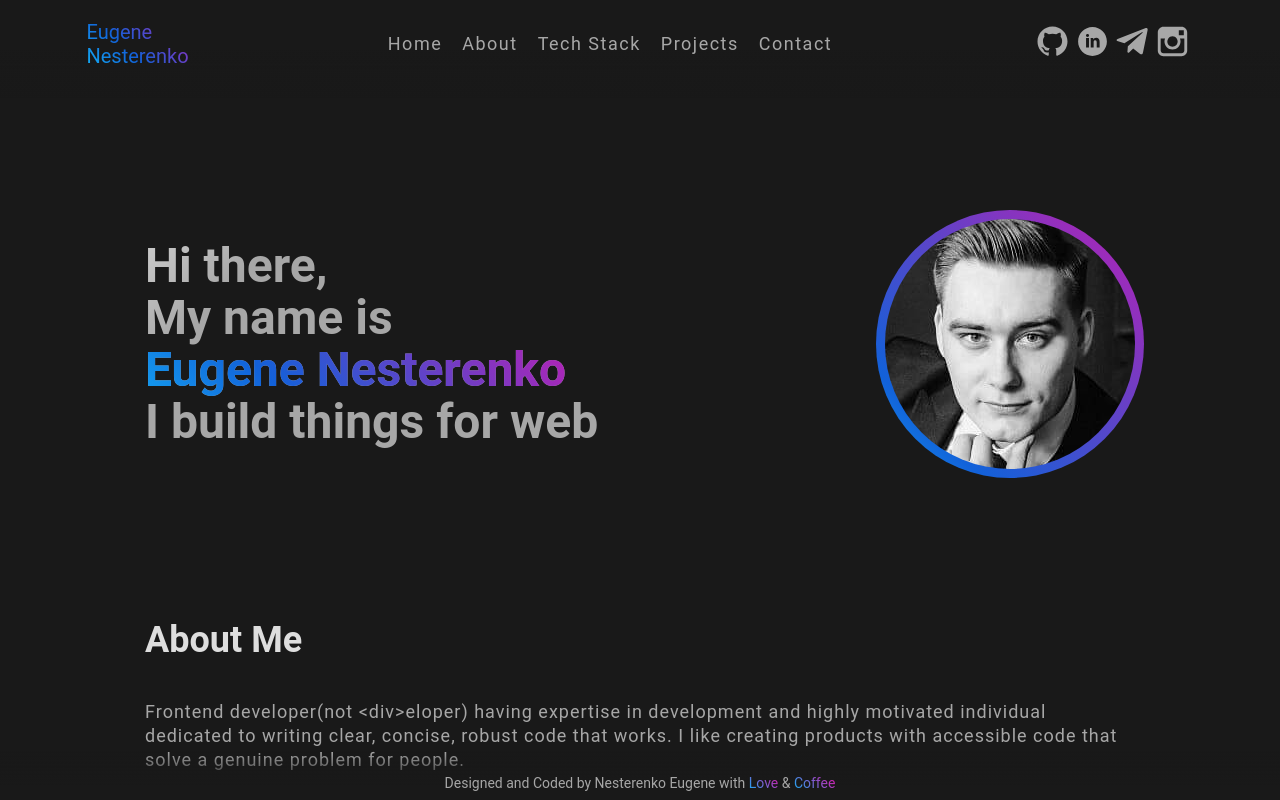
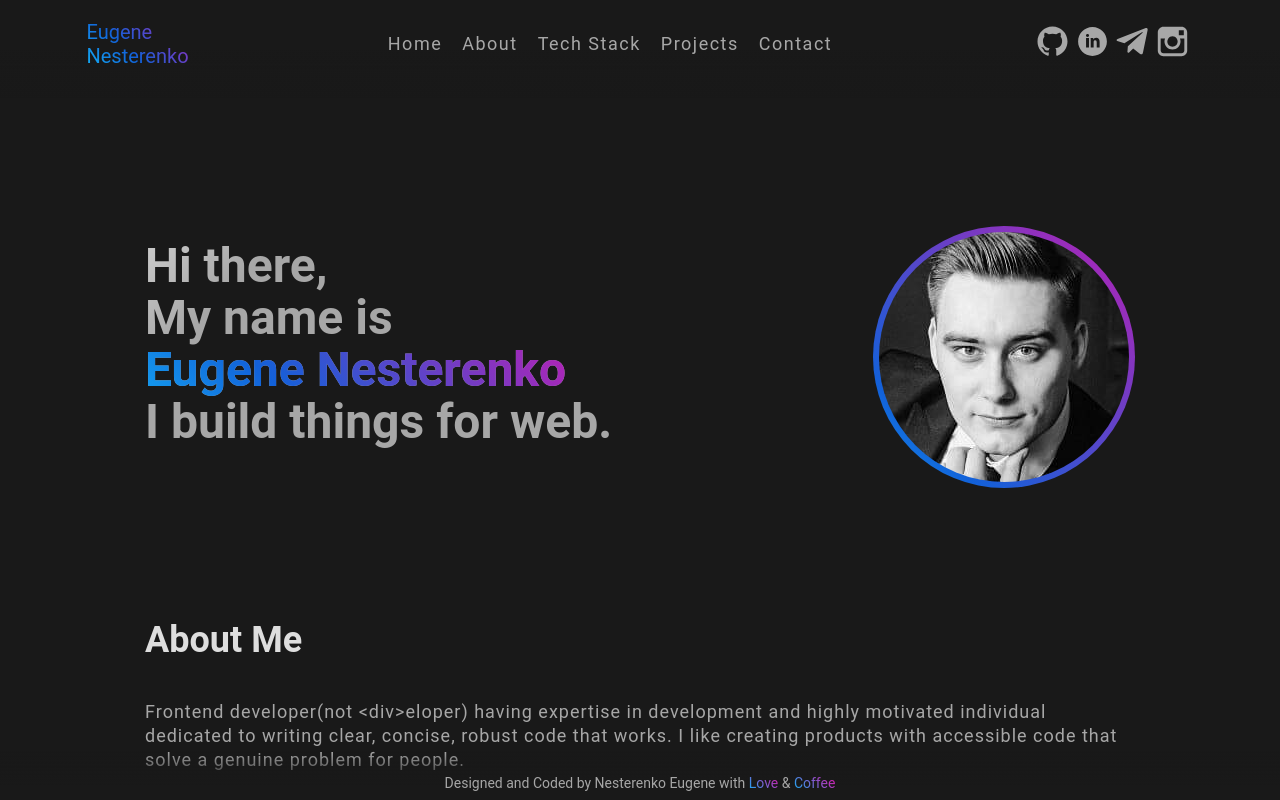
Before and after one commit to talismanchik/my_portfolio, a React (Vite) app: page / in a window 1280 px wide. Shown: the top 800 px of the page. Built offline with nearby package versions, Linux system fonts and the light colour scheme.

Commit message:
correct main

```diff
--- a/src/layout/sections/main/Home.module.scss
+++ b/src/layout/sections/main/Home.module.scss
@@ -1,8 +1,8 @@
 .homeContainer {
+  box-sizing: border-box;
   padding-top: 200px;
   // padding: 250px var(--padding-container-left-right) 50px;
 
-  .myInform {
   display: flex;
   align-items: center;
   justify-content: space-between;
@@ -34,6 +34,8 @@
   }
 
   .avatarWrapper {
+    margin: 6px;
+    align-self: end;
     position: relative;
     width: 250px;
     height: 250px;
@@ -44,7 +46,8 @@
     &::before {
       content: '';
       position: absolute;
-        inset: -9px;
+      //margin-right: 6px;
+      inset: -6px;
       background: linear-gradient(
         45deg,
         var(--linear-gradient-1) -10%,
@@ -62,5 +65,14 @@
       border-radius: 50%;
     }
   }
+  @media screen and (width < 950px) {
+    flex-direction: column;
+    align-items: start;
+    .textWrapper {
+      h1 {
+        font-size: 2rem;
+        line-height: 36px;
       }
     }
+  }
+}
--- a/src/layout/sections/main/Home.tsx
+++ b/src/layout/sections/main/Home.tsx
@@ -4,7 +4,6 @@ import avatar from '../../../assets/images/avatar.jpg'
 export const Home = () => {
   return (
     <section className={s.homeContainer}>
-      <div className={s.myInform}>
       <div className={s.textWrapper}>
         <h1>
           Hi there,
@@ -12,14 +11,12 @@ export const Home = () => {
           My name is
           <br />
           <span>Eugene Nesterenko</span>
-            <br />I build things for web
+          <br />I build things for web.
         </h1>
       </div>
       <div className={s.avatarWrapper}>
         <img alt={'photo of a handsome developer'} className={s.avatar} src={avatar} />
       </div>
-      </div>
-      <div></div>
     </section>
   )
 }
```
Lines whose indentation alone changed are shown as unchanged.
